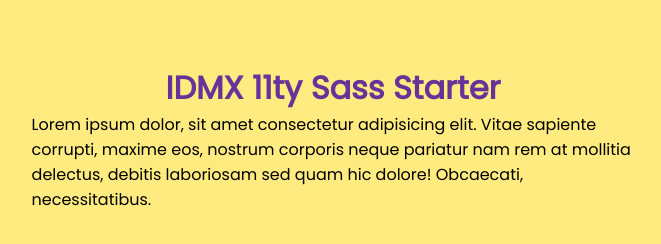
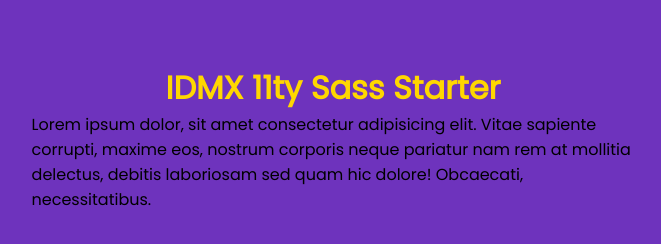
Before and after one commit to RVCC-IDMX/poem-site-Battlebros1, an Eleventy site: page src/index.html in a window 1280 px wide. Shown: the whole page, without its empty margins (307-968 px from the left). Built offline with nearby package versions, Linux system fonts and the light colour scheme; Eleventy itself is replaced by a stand-in of ours; files that its build step writes are made by us from their sources.

Commit message:
updated colors

```diff
--- a/src/index.html
+++ b/src/index.html
@@ -5,7 +5,7 @@
     <meta name="viewport" content="width=device-width, initial-scale=1.0">
     <meta name="description" content="A modern CSS page">
     <meta name="generator" content="Eleventy v1.2" />
-    <title>IDMX 11ty Sass Starter</title>
+    <title>Sass Starter</title>
     <link rel="shortcut icon" href="images/favicon.png" type="image/png">
     <link rel="icon" type="image/svg+xml" href="images/favicon.svg" />
     <link rel="stylesheet" href="css/main.css">
--- a/src/sass/abstracts/_functions.scss
+++ b/src/sass/abstracts/_functions.scss
@@ -7,7 +7,7 @@
 
 // slightly darken
 @function shade($color, $percentage) {
-  @return mix(black, $color, $percentage);
+  @return mix(rgb(214, 7, 7), $color, $percentage);
 }
 
 // auto detect background and set color
--- a/src/sass/abstracts/_variables.scss
+++ b/src/sass/abstracts/_variables.scss
@@ -2,15 +2,15 @@
 
 @use "./functions" as func;
 
-$bg-color: gold;
-$bg-very-light: func.tint($bg-color, 50%);
+$bg-color: rgb(74, 0, 172);
+$bg-very-light: func.tint($bg-color, 20%);
 $bg-light: func.tint($bg-color, 25%);
 $bg-medium: $bg-color;
 $bg-dark: func.shade($bg-color, 25%);
 $bg-very-dark: func.shade($bg-color, 50%);
 
 
-$primary-color: rebeccapurple;
+$primary-color: gold;
 $primary-very-light: func.tint($primary-color, 50%);
 $primary-light: func.tint($primary-color, 25%);
 $primary-medium: $primary-color;
```
